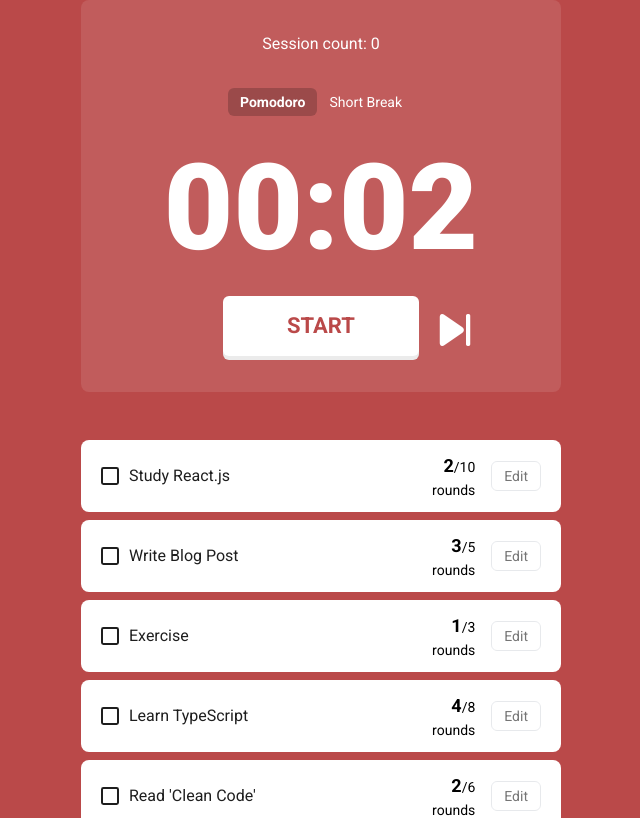
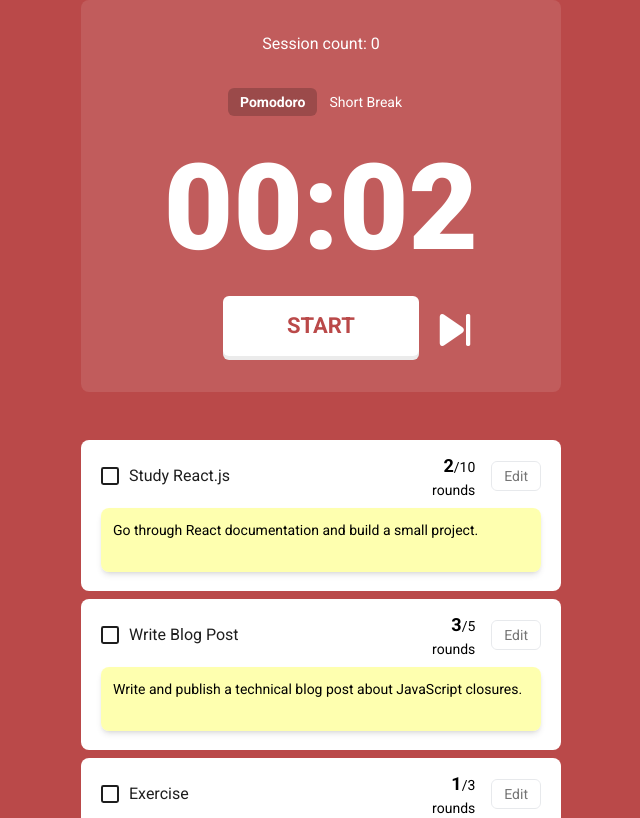
Before and after one commit to teoh4770/pomodor, a React (Vite) app: page / in a window 1280 px wide. Shown: the top 818 px of the page, without its empty margins (319-959 px from the left). Built offline with nearby package versions, Linux system fonts and the light colour scheme.

Commit message:
chore: Refactor TodoItem component and improve accessibility

```diff
--- a/src/components/Todos/Todos.tsx
+++ b/src/components/Todos/Todos.tsx
@@ -23,7 +23,7 @@ const TodoItem = ({ todo, handlers }: TodoItemProp) => {
   );
 
   const Session = (
-    <div className="sessions text-right text-sm">
+    <div className="text-right text-sm">
       <p>
         <b className="text-lg font-bold">{todo.completedSessions}</b>/
         {todo.targetSessions}
@@ -47,7 +47,7 @@ const TodoItem = ({ todo, handlers }: TodoItemProp) => {
   );
 
   const Description = todo.description && (
-    <div className="description hidden">
+    <div aria-label="Todo description">
       <label className="hidden" htmlFor={"description-" + todo.id}>
         description
       </label>
@@ -65,6 +65,8 @@ const TodoItem = ({ todo, handlers }: TodoItemProp) => {
       <div
         className="cursor-pointer space-y-2 rounded-lg bg-white px-5 py-3"
         role="button"
+        tabIndex={0}
+        data-active={false}
       >
         {/* contains checkbox, session and edit button */}
         <div className="flex items-center justify-between">
@@ -74,6 +76,7 @@ const TodoItem = ({ todo, handlers }: TodoItemProp) => {
             {EditButton}
           </div>
         </div>
+
         {/* contain description */}
         {Description}
       </div>
@@ -86,7 +89,7 @@ const Todos = () => {
   const { todos, handlers } = useTodo();
 
   const TodoList = todos.map((todo, index) => (
-    <TodoItem todo={todo} handlers={handlers} />
+    <TodoItem key={index} todo={todo} handlers={handlers} />
   ));
 
   return (
```
